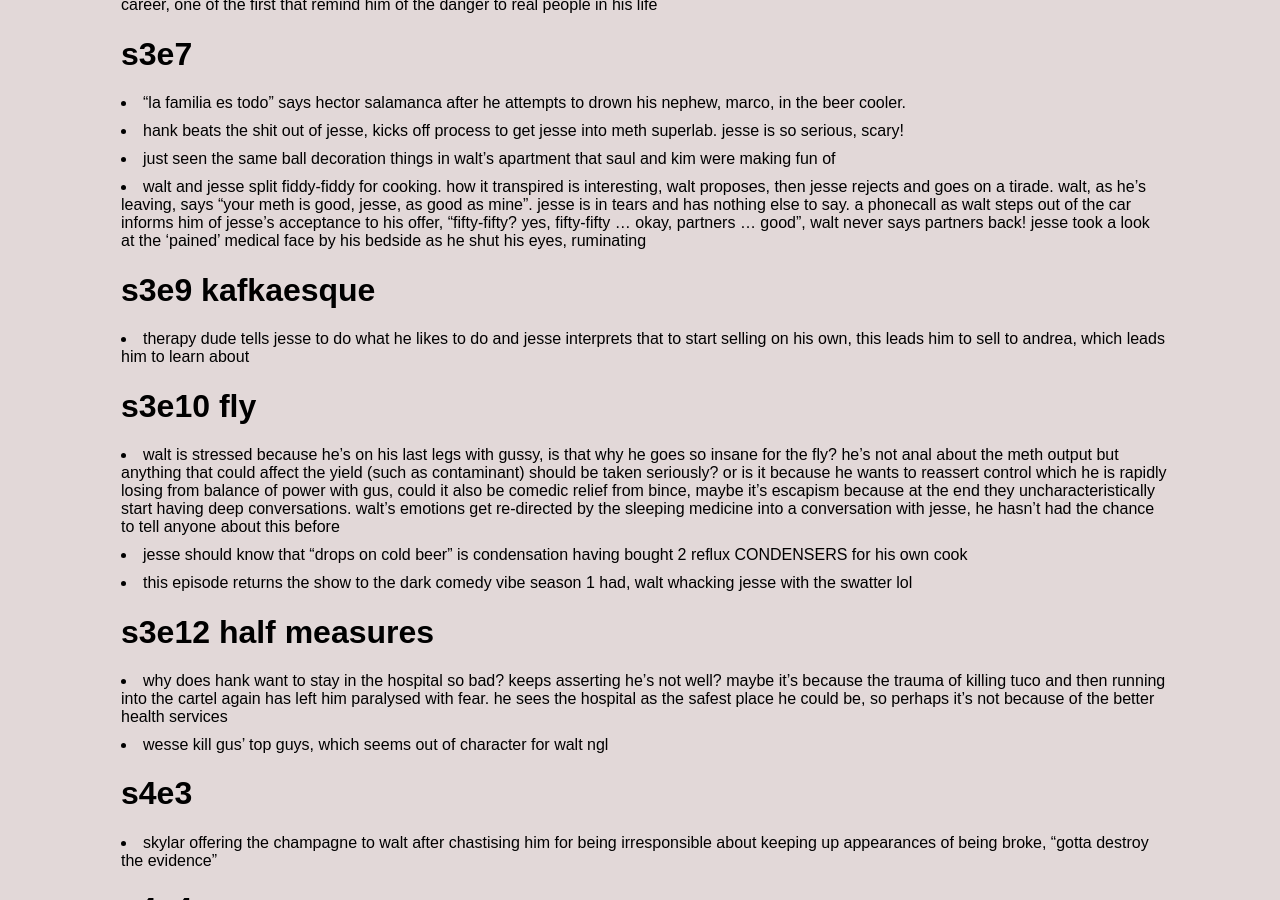
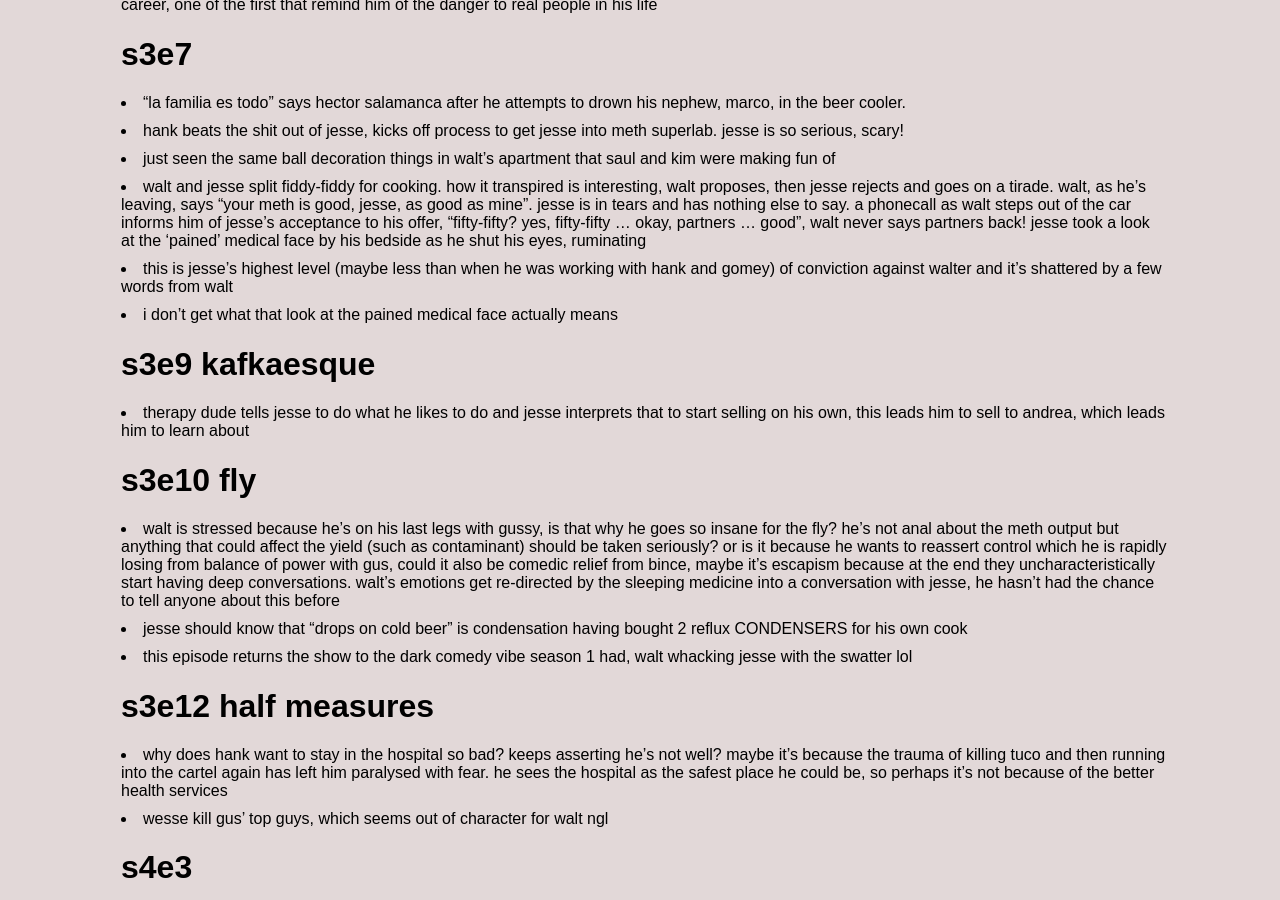
Before and after one commit to jsbaasi/jsbaasi.github.io, a Jekyll site: the page built from _posts/2026-06-08-breaking-bad-episodes.md, in a window 1280 px wide and 900 px high, scrolled down 4192 px. Built offline with Jekyll 4.4.1, drawn with Linux system fonts in a browser that asks for light colours.

Commit message:
vault backup: 2026-07-11 20:29:44

```diff
--- a/_posts/2026-06-08-breaking-bad-episodes.md
+++ b/_posts/2026-06-08-breaking-bad-episodes.md
@@ -92,6 +92,8 @@ permalink: /breaking-bad/
 - hank beats the shit out of jesse, kicks off process to get jesse into meth superlab. jesse is so serious, scary!
 - just seen the same ball decoration things in walt's apartment that saul and kim were making fun of
 - walt and jesse split fiddy-fiddy for cooking. how it transpired is interesting, walt proposes, then jesse rejects and goes on a tirade. walt, as he's leaving, says "your meth is good, jesse, as good as mine". jesse is in tears and has nothing else to say. a phonecall as walt steps out of the car informs him of jesse's acceptance to his offer, "fifty-fifty? yes, fifty-fifty ... okay, partners ... good", walt never says partners back! jesse took a look at the 'pained' medical face by his bedside as he shut his eyes, ruminating
+- this is jesse's highest level (maybe less than when he was working with hank and gomey) of conviction against walter and it's shattered by a few words from walt
+- i don't get what that look at the pained medical face actually means
 # s3e9 kafkaesque
 - therapy dude tells jesse to do what he likes to do and jesse interprets that to start selling on his own, this leads him to sell to andrea, which leads him to learn about
 # s3e10 fly
```
